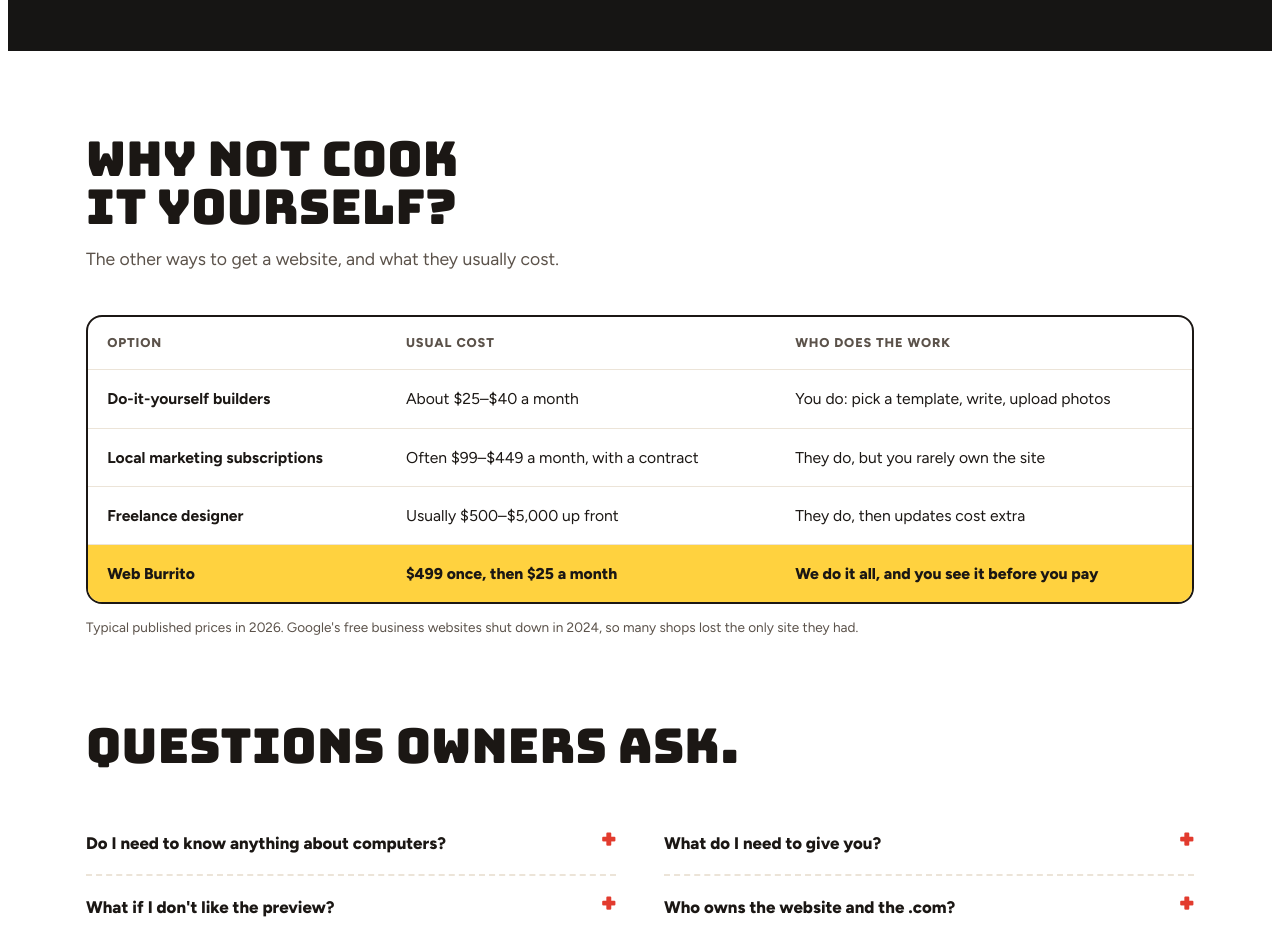
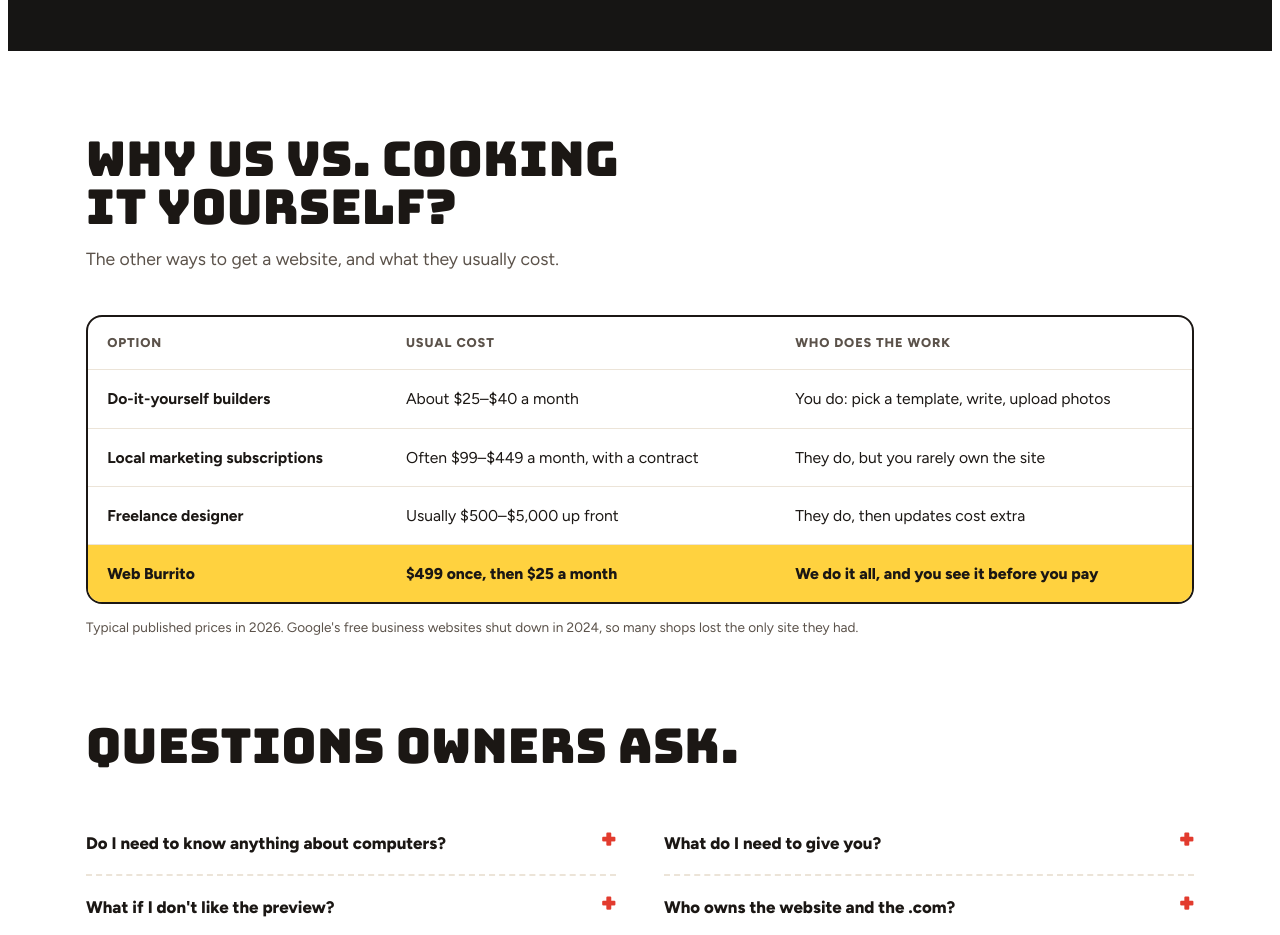
Before and after one commit to youngk4u/Webburrito, a plain HTML site: page index.html in a window 1280 px wide. Shown: the part 3440-4375 px from the top of the page. Drawn offline with Linux system fonts and the light colour scheme.

Commit message:
Update section heading for cooking comparison

```diff
--- a/index.html
+++ b/index.html
@@ -398,7 +398,7 @@
 <section class="band" aria-labelledby="cmp-h">
   <div class="wrap">
     <div class="sec-head">
-      <h2 id="cmp-h">Why not cook it yourself?</h2>
+      <h2 id="cmp-h">Why us vs. cooking it yourself?</h2>
       <p>The other ways to get a website, and what they usually cost.</p>
     </div>
     <div class="compare-wrap">
```
